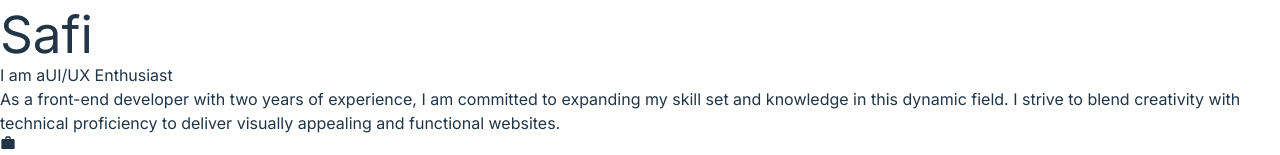
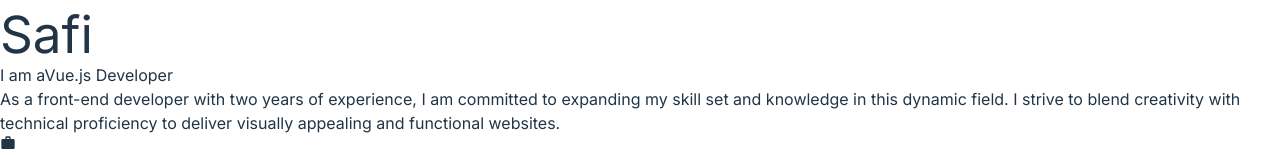
Before and after one commit to abdallahsafi14/MyPortfolio-, a React (Vite) app: page / in a window 1280 px wide. Shown: the part 244-399 px from the top of the page. Built offline with nearby package versions, Linux system fonts and the light colour scheme.

Commit message:
added vue js

```diff
--- a/src/components/Hero.tsx
+++ b/src/components/Hero.tsx
@@ -13,7 +13,7 @@ const Hero = () => {
     "React Developer",
     "Next.js Expert",
     "Front End Developer",
-    "UI/UX Enthusiast",
+    "Vue.js Developer",
   ];
 
   useEffect(() => {
```
